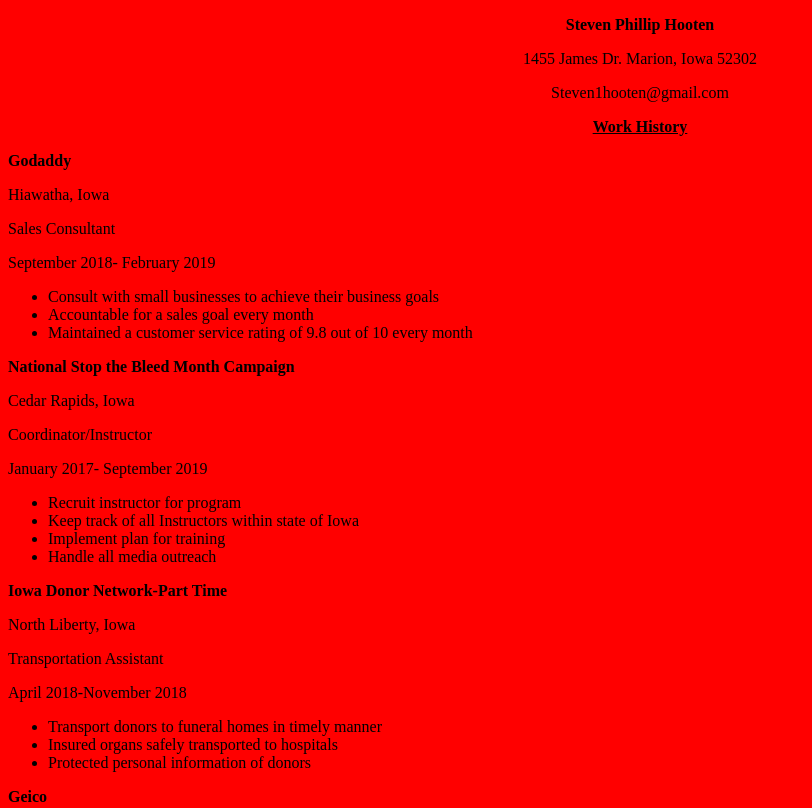
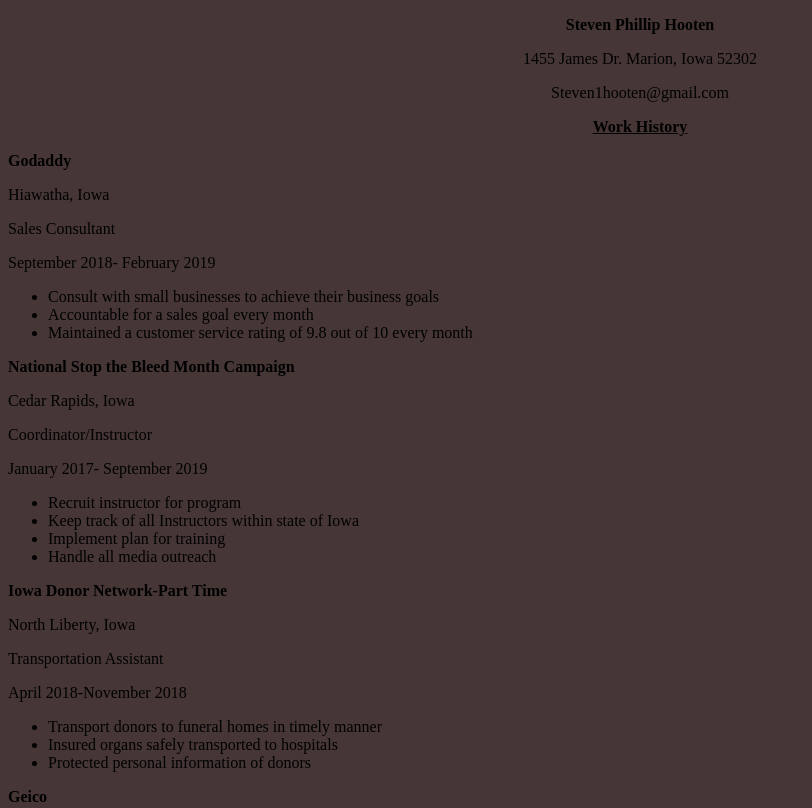
Before and after one commit to stevenhooten/stevenhooten.github.io, a plain HTML site: page index.html in a window 1280 px wide. Shown: the top 808 px of the page, without its empty margins (0-812 px from the left). Drawn offline with Linux system fonts and the light colour scheme.

Commit message:
Update index.html

```diff
--- a/index.html
+++ b/index.html
@@ -3,7 +3,7 @@
   <head>
   <style>
     body {
-      background-color:#FF0000;
+      background-color:#463636;
     }
   </style>
     <head>
```
